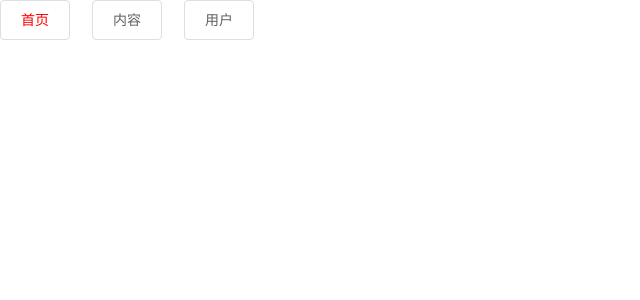
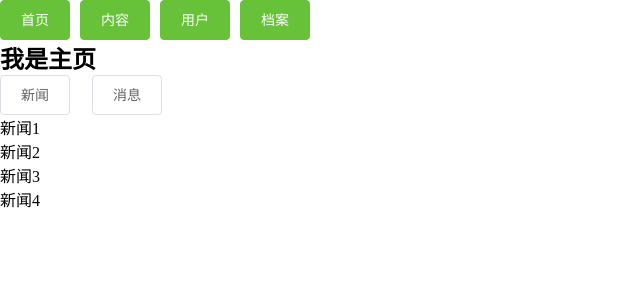
Before and after one commit to kinghuuu/vue_platform, a Vue app: page /home/news in a window 1280 px wide. Shown: the top 300 px of the page, without its empty margins (0-640 px from the left). Built offline with nearby package versions, Linux system fonts and the light colour scheme.

Commit message:
优化vue-router

```diff
--- a/src/App.vue
+++ b/src/App.vue
@@ -1,9 +1,16 @@
 <template>
   <div id="app">
-    <router-link to="/home" tag="el-button">首页</router-link>&nbsp;&nbsp;
+    <!-- <router-link to="/home" tag="el-button">首页</router-link>&nbsp;&nbsp;
     <router-link to="/about" tag="el-button">内容</router-link>&nbsp;&nbsp;
     <router-link v-bind:to="'/user/'+userId" tag="el-button">用户</router-link>
-    <router-view></router-view>
+    <router-link :to="{path:'/profile',query:{name:'hujian',age:18}}" tag="el-button">档案</router-link>-->
+    <el-button type="success" @click="homeClick">首页</el-button>
+    <el-button type="success" @click="aboutClick">内容</el-button>
+    <el-button type="success" @click="userClick">用户</el-button>
+    <el-button type="success" @click="profileClick">档案</el-button>
+    <keep-alive>
+      <router-view></router-view>
+    </keep-alive>
   </div>
 </template>
 
@@ -14,6 +21,23 @@ export default {
     return {
       userId: "zhangsan"
     };
+  },
+  methods: {
+    homeClick() {
+      this.$router.push("/home");
+    },
+    aboutClick() {
+      this.$router.push("/about");
+    },
+    userClick() {
+      this.$router.push("/user/" + this.userId);
+    },
+    profileClick() {
+      this.$router.push({
+        path: "/profile",
+        query: { name: "hujian", age: 18 }
+      });
+    }
   }
 };
 </script>
@@ -23,10 +47,7 @@ export default {
   margin: 0;
   padding: 0;
 }
-.active {
-  color: red;
-}
-/* .router-link-active {
+/* .active {
   color: red;
 } */
 </style>
--- a/src/components/Home.vue
+++ b/src/components/Home.vue
@@ -1,7 +1,10 @@
 <template>
   <div>
     <h2>我是主页</h2>
-    <el-row>
+    <router-link to="/home/news" tag="el-button">新闻</router-link>&nbsp;&nbsp;
+    <router-link to="/home/message" tag="el-button">消息</router-link>
+    <router-view></router-view>
+    <!-- <el-row>
       <el-button>默认按钮</el-button>
       <el-button type="primary">主要按钮</el-button>
       <el-button type="success">成功按钮</el-button>
@@ -13,13 +16,31 @@
       <i class="el-icon-edit"></i>
       <i class="el-icon-share"></i>
       <i class="el-icon-delete"></i>
-    </el-row>
+    </el-row>-->
   </div>
 </template>
 
 <script>
 export default {
-  name: "Home"
+  name: "Home",
+  data() {
+    return {
+      path: "/home/news"
+    };
+  },
+  created() {
+    console.log("created");
+  },
+  destroyed() {
+    console.log("destroyed");
+  },
+  activated() {  //这个函数只有该组件被包裹在keep-alive组件中才能执行
+    this.$router.push(this.path);
+  },
+  beforeRouteLeave(to, from, next) {
+    this.path = this.$route.path;
+    next();
+  }
 };
 </script>
 
--- /dev/null
+++ b/src/components/HomeMessage.vue
@@ -0,0 +1,17 @@
+<template>
+  <ul>
+    <li>消息1</li>
+    <li>消息2</li>
+    <li>消息3</li>
+    <li>消息4</li>
+  </ul>
+</template>
+
+<script>
+export default {
+  name: "HomeMessage"
+};
+</script>
+
+<style scoped>
+</style>
--- /dev/null
+++ b/src/components/HomeNews.vue
@@ -0,0 +1,17 @@
+<template>
+  <ul>
+    <li>新闻1</li>
+    <li>新闻2</li>
+    <li>新闻3</li>
+    <li>新闻4</li>
+  </ul>
+</template>
+
+<script>
+export default {
+  name: "HomeNews"
+};
+</script>
+
+<style scoped>
+</style>
--- /dev/null
+++ b/src/components/Profile.vue
@@ -0,0 +1,15 @@
+<template>
+  <div>
+    <h2>我是Profile组件</h2>
+    <h3>{{$route.query.name}}---{{$route.query.age}}</h3>
+  </div>
+</template>
+
+<script>
+export default {
+  name: "Profile"
+};
+</script>
+
+<style scoped>
+</style>
--- a/src/routers/index.js
+++ b/src/routers/index.js
@@ -1,16 +1,23 @@
 import VueRouter from 'vue-router'
 import Vue from 'vue'
-import Home from '../components/Home.vue'
-import About from '../components/About.vue'
-import User from '../components/User.vue'
 
 Vue.use(VueRouter)
 
 const routes = [
     { path: '/', redirect: '/home' },
-    { path: '/home', component: Home },
-    { path: '/about', component: About },
-    { path: '/user/:userId', component: User },
+    {
+        path: '/home',
+        component: () => import('../components/Home'),
+        meta: { title: '首页' },
+        children: [
+            // { path: '/', redirect: 'news' },
+            { path: 'news', component: () => import('../components/HomeNews') },
+            { path: 'message', component: () => import('../components/HomeMessage') },
+        ]
+    },
+    { path: '/about', meta: { title: '内容' }, component: () => import('../components/About') },
+    { path: '/user/:userId', meta: { title: '用户' }, component: () => import('../components/User') },
+    { path: '/profile', meta: { title: '档案' }, component: () => import('../components/Profile') },
 ]
 
 const router = new VueRouter({
@@ -19,4 +26,16 @@ const router = new VueRouter({
     linkActiveClass: 'active'
 })
 
+//前置守卫(guard)
+router.beforeEach((to, from, next) => {
+    document.title = to.matched[0].meta.title
+    next()
+})
+
+//后置钩子(hook)
+// router.afterEach((to, from) => {
+//     console.log('to:', to)
+//     console.log('from:', from)
+// })
+
 export default router
```
Also changed, not shown: 1 other file (tests, documents, lock files or other folders).
